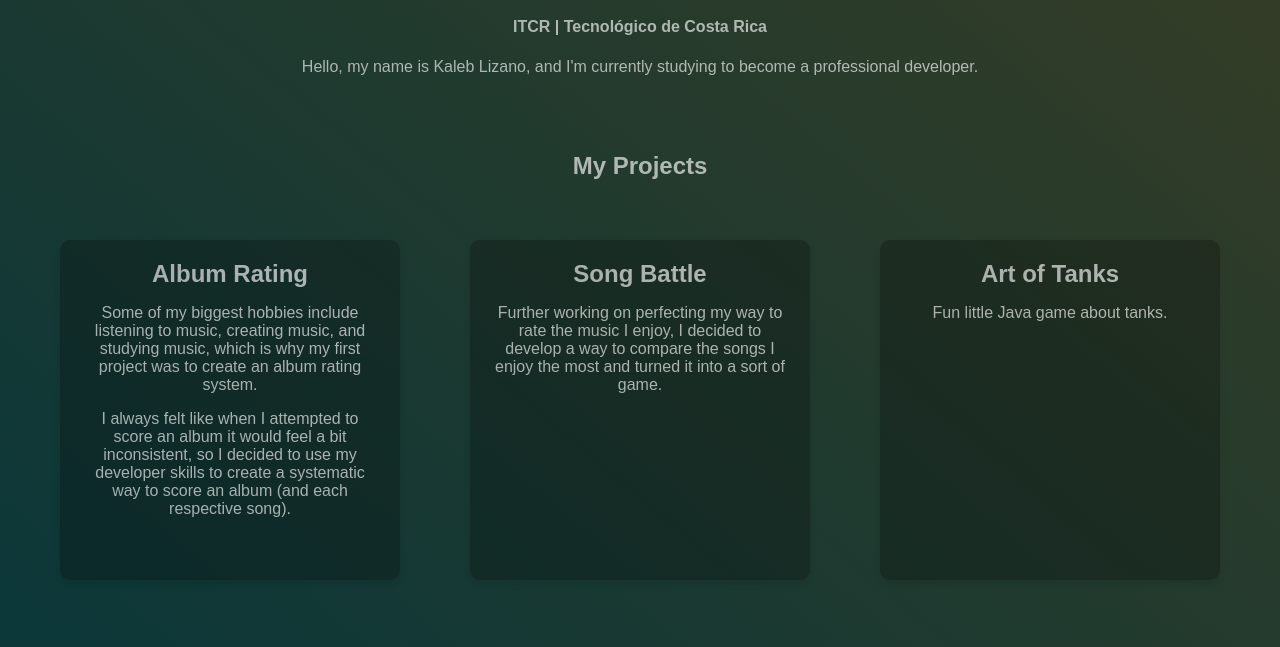
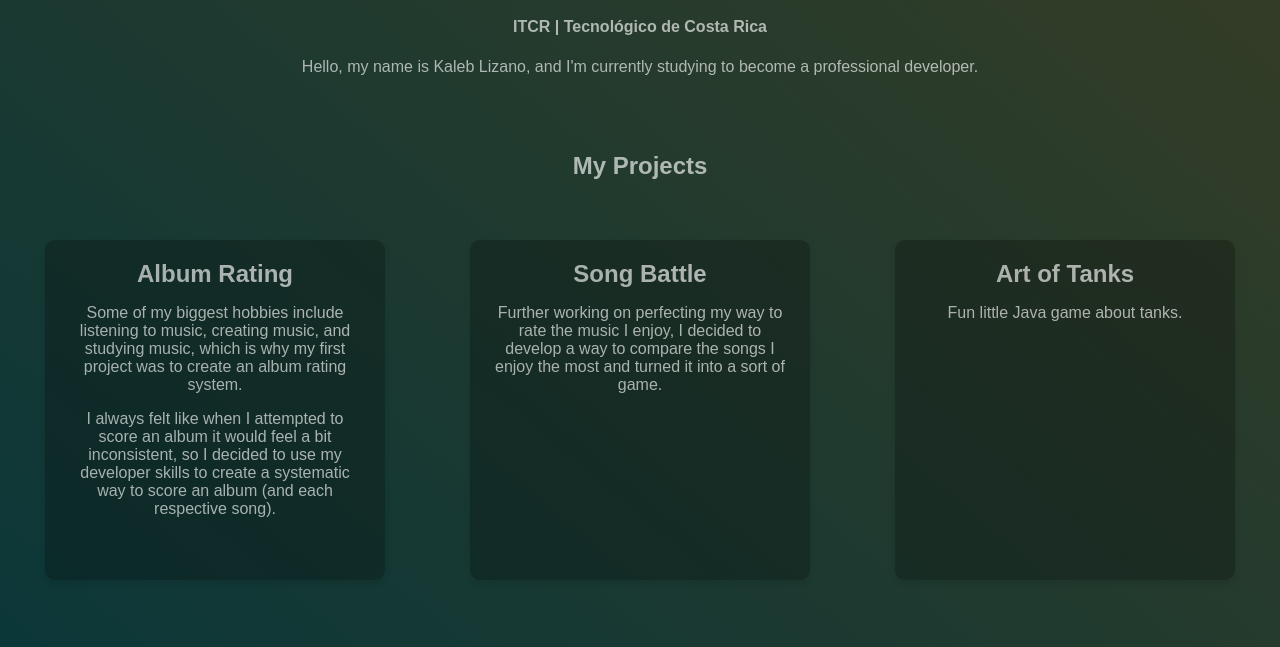
Before and after one commit to kaleb-lizano/lizano-website, a plain HTML site: page index.html in a window 1280 px wide. Shown: the part 110-757 px from the top of the page. Drawn offline with Linux system fonts and the light colour scheme.

Commit message:
Update style.css

```diff
--- a/style.css
+++ b/style.css
@@ -111,9 +111,10 @@ a:hover {
 }
 .project-grid {
 	display: grid;
-	grid-template-columns: repeat(auto-fit, minmax(350px, 1fr));
-	gap: 30px;
+	grid-template-columns: repeat(auto-fit, minmax(300px, 1fr));
+	gap: 75px;
 	justify-items: center;
+	align-items: center;
 	padding: 20px;
 	margin: 0 auto;
 }
```
